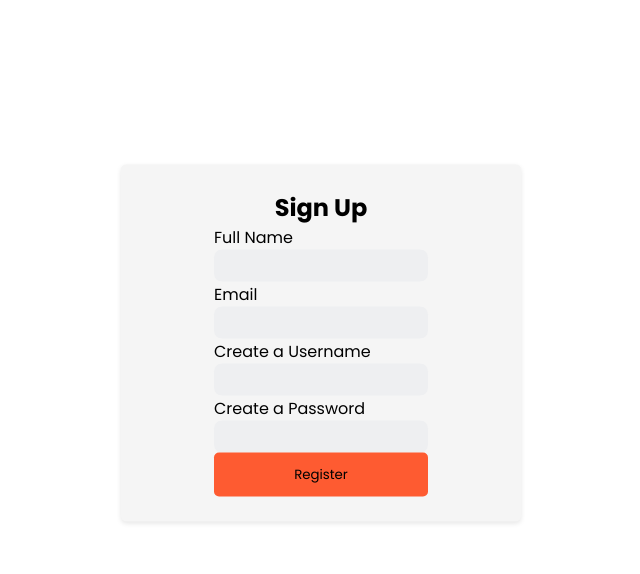
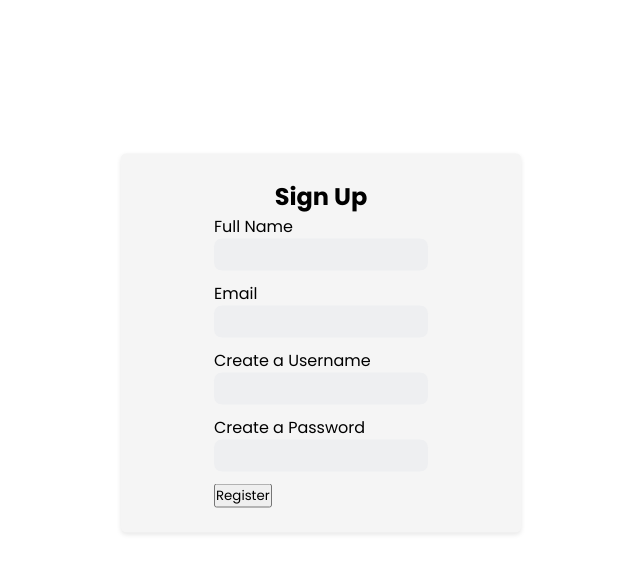
Before and after one commit to Wendy-Lagho/Car-rental-web, a PHP site: page /signup.php in a window 1280 px wide. Shown: the part 107-681 px from the top of the page, without its empty margins (319-959 px from the left). Run offline with PHP 8.4, Linux system fonts and the light colour scheme.

Commit message:
Update signup.css

```diff
--- a/css/signup.css
+++ b/css/signup.css
@@ -58,7 +58,6 @@ input[type="email"] {
     padding: 10px;
     margin: auto;
     display: block;
-
     border: none;
     border-radius: 5px;
     background-color: #ffffff;
@@ -66,8 +65,9 @@ input[type="email"] {
     box-sizing: border-box;
     font-family: "Telugu MN";
     outline: none;
+    margin-bottom: 10px;
 }
-
+/*
 button{
     width: 100%;
     padding: 12px;
@@ -78,6 +78,7 @@ button{
     cursor: pointer;
     transition: background-color 0.3s ease;
 }
+*/
 button:hover {
     background-color: var(--second-color);
     color: #fff;
```
